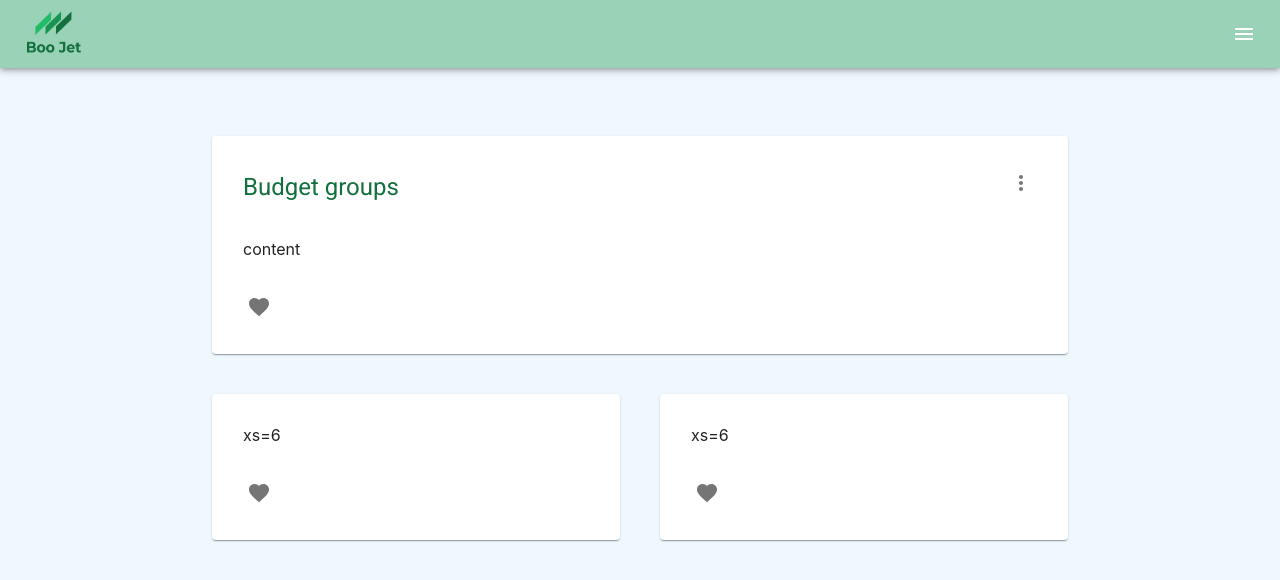
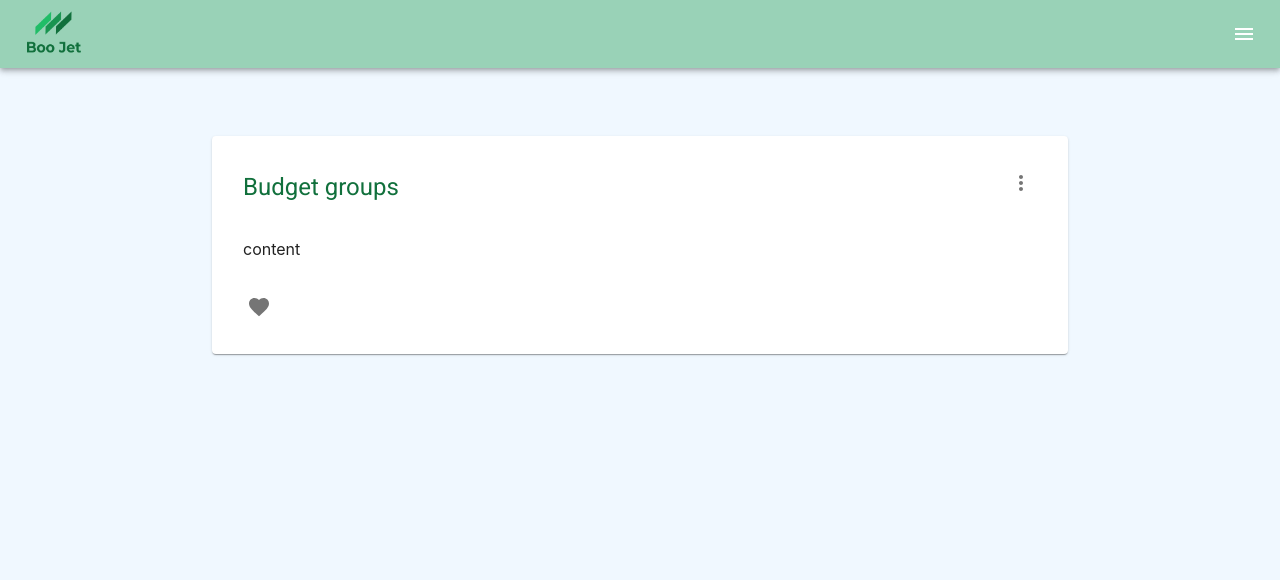
Before and after one commit to romantictrust/boo-jet-fe, a React (Create React App) app: page / in a window 1280 px wide. Shown: the top 580 px of the page. Built offline with nearby package versions, Linux system fonts and the light colour scheme.

Commit message:
Added keys to widget options

```diff
--- a/src/pages/MainPage/index.js
+++ b/src/pages/MainPage/index.js
@@ -3,18 +3,15 @@ import Grid from "@material-ui/core/Grid";
 
 import Page from "../../shared/components/Page";
 import Widget from "../../shared/components/Widget";
+import { WidgetTypes } from "../../shared/components/Widget/constants";
 
 export default function MainPage() {
   return (
     <Page>
       <Grid item xs={12}>
-        <Widget heading="Budget groups">content</Widget>
-      </Grid>
-      <Grid item xs={6}>
-        <Widget>xs=6</Widget>
-      </Grid>
-      <Grid item xs={6}>
-        <Widget>xs=6</Widget>
+        <Widget widgetType={WidgetTypes.BudgetGroups} heading="Budget groups">
+          content
+        </Widget>
       </Grid>
     </Page>
   );
--- a/src/shared/components/Widget/components/WidgetMenu.js
+++ b/src/shared/components/Widget/components/WidgetMenu.js
@@ -13,13 +13,15 @@ export default function WidgetMenu({ widgetType, anchorEl, onClose }) {
       open={Boolean(anchorEl)}
       onClose={onClose}
     >
-      {WidgetMenuOptions[widgetType].map((option) => {
-        return (
-          <MenuItem onClick={() => option.method("option")}>
-            {option.title}
-          </MenuItem>
-        );
-      })}
+      {typeof widgetType === "number"
+        ? WidgetMenuOptions[widgetType].map((option, key) => {
+            return (
+              <MenuItem key={key} onClick={() => option.method("option")}>
+                {option.title}
+              </MenuItem>
+            );
+          })
+        : "No Options"}
     </Menu>
   );
 }
--- a/src/shared/components/Widget/index.js
+++ b/src/shared/components/Widget/index.js
@@ -10,7 +10,7 @@ import MoreVertIcon from "@material-ui/icons/MoreVert";
 import styles from "./styles/Widget.module.css";
 import WidgetMenu from "./components/WidgetMenu";
 
-export default function Widget({ heading, children }) {
+export default function Widget({ widgetType, heading, children }) {
   const [anchorEl, setAnchorEl] = React.useState(null);
 
   const handleClick = (event) => {
@@ -34,7 +34,7 @@ export default function Widget({ heading, children }) {
           title={heading}
         />
       )}
-      <WidgetMenu widgetType={0} anchorEl={anchorEl} onClose={handleClose} />
+      <WidgetMenu widgetType={widgetType} anchorEl={anchorEl} onClose={handleClose} />
       <CardContent>{children}</CardContent>
       <CardActions disableSpacing>
         <IconButton aria-label="add to favorites">
```
